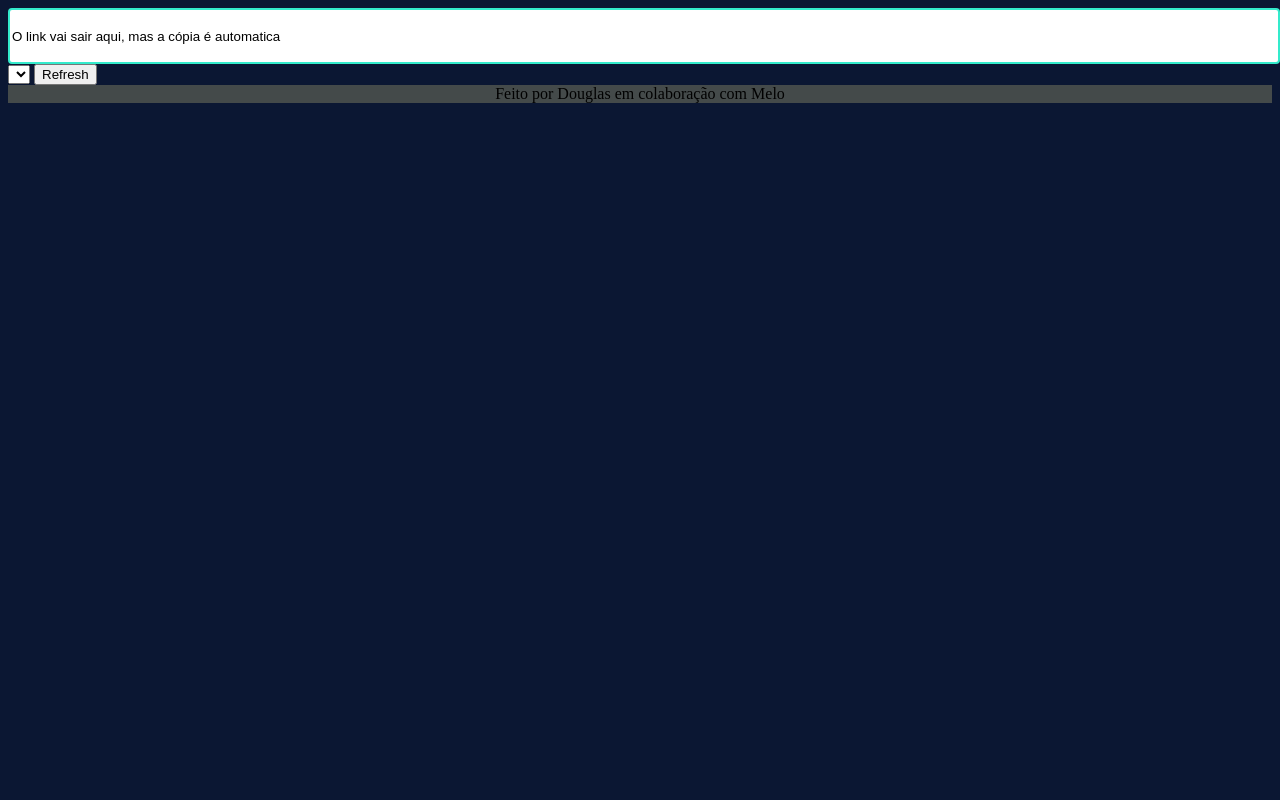
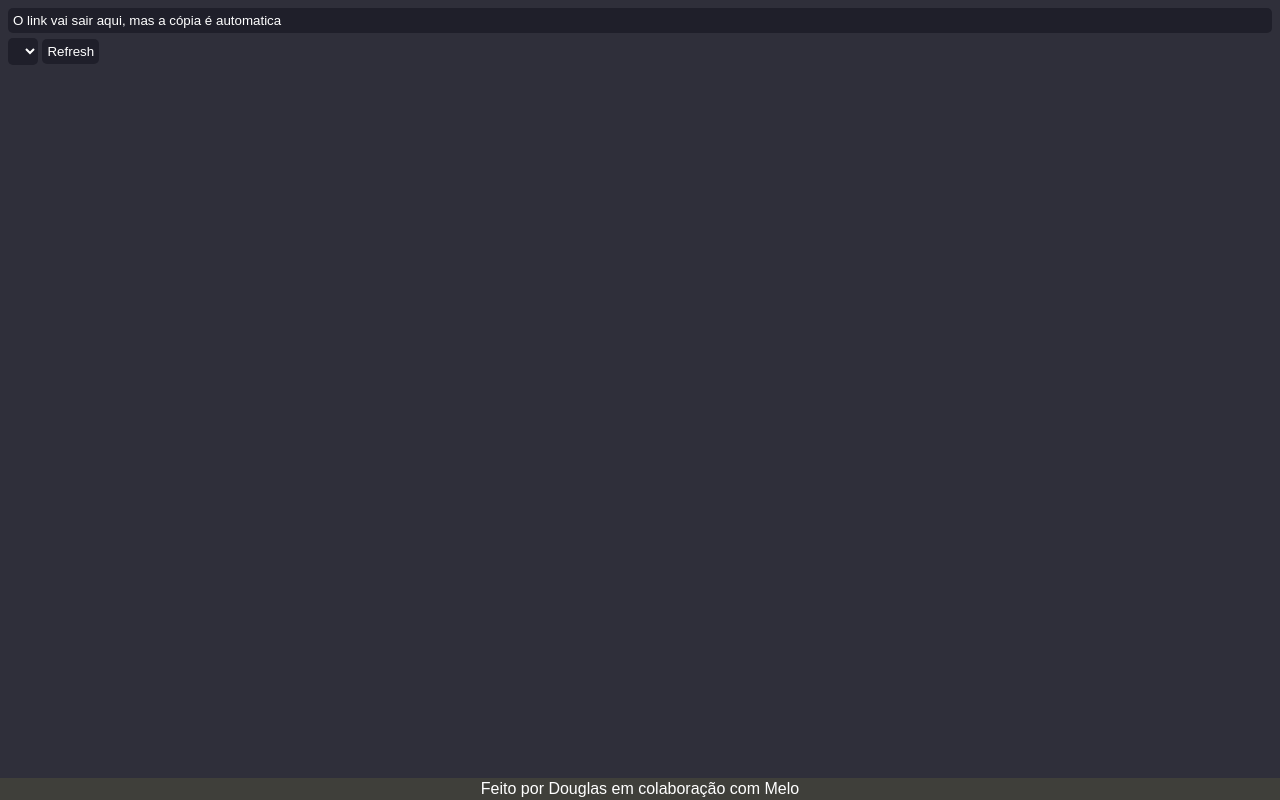
Before and after one commit to DouglasIllusory/Gasoline, a plain HTML site: page index.html in a window 1280 px wide. Drawn offline with Linux system fonts and the light colour scheme; no server answers.

Commit message:
Style Update

```diff
--- a/style.css
+++ b/style.css
@@ -1,15 +1,40 @@
 
 body{
-	background-color: #0B1733;
+	background-color: #2f2f3A;
+	font-family: Arial, sans-serif;
+	color: #fff;
 }
 
-#emojiInput{
-	display: flex;
-	align-items: flex-start;
-	flex-direction: row;
-	color: #000000;
-	width: 100%;
+.main-ui-theme {
+	background: #1f1f2A;
+	color: #fff;
+	border-radius: 5px;
+	border: none;
+	padding: 5px;
 }
+
+button {
+	margin-top: 5px;
+}
+
+footer {
+	width: 100vw;
+	position: absolute;
+	background-color: #3f3f3A;
+	text-align: center;
+	padding: 2px 0px;
+	bottom: 0px;
+	left: 0px;
+}
+
+header {
+
+}
+
+#serverSelect {
+	margin-top: 5px;
+}
+
 
 #newImg{
 	display: flex;
@@ -22,21 +47,19 @@ body{
 	display: flex;
 	flex-direction: row;
 	flex-wrap: wrap;
-	justify-content: space-around;
 }
 
-input {
-	width: 50px;
-	height: 50px;
-	border: 2px solid #34EBCC;
-	border-radius: 4px;
+#container input {
+	margin: 5px;
+	border: none;
 }
 
-footer {
-	width: 100%;
-	background-color: #444A4A;
-	display: flex;
-	flex-direction: column-reverse;
-	margin-top:auto;
-	align-items: center;
+input#emojiInput {
+	width: calc(100% - 10px);
+	display: block;
+	padding: 5px;
+	border: none;
+	border-radius: 5px;
+	background: #1f1f2A;
+	color: #fff;
 }
```
